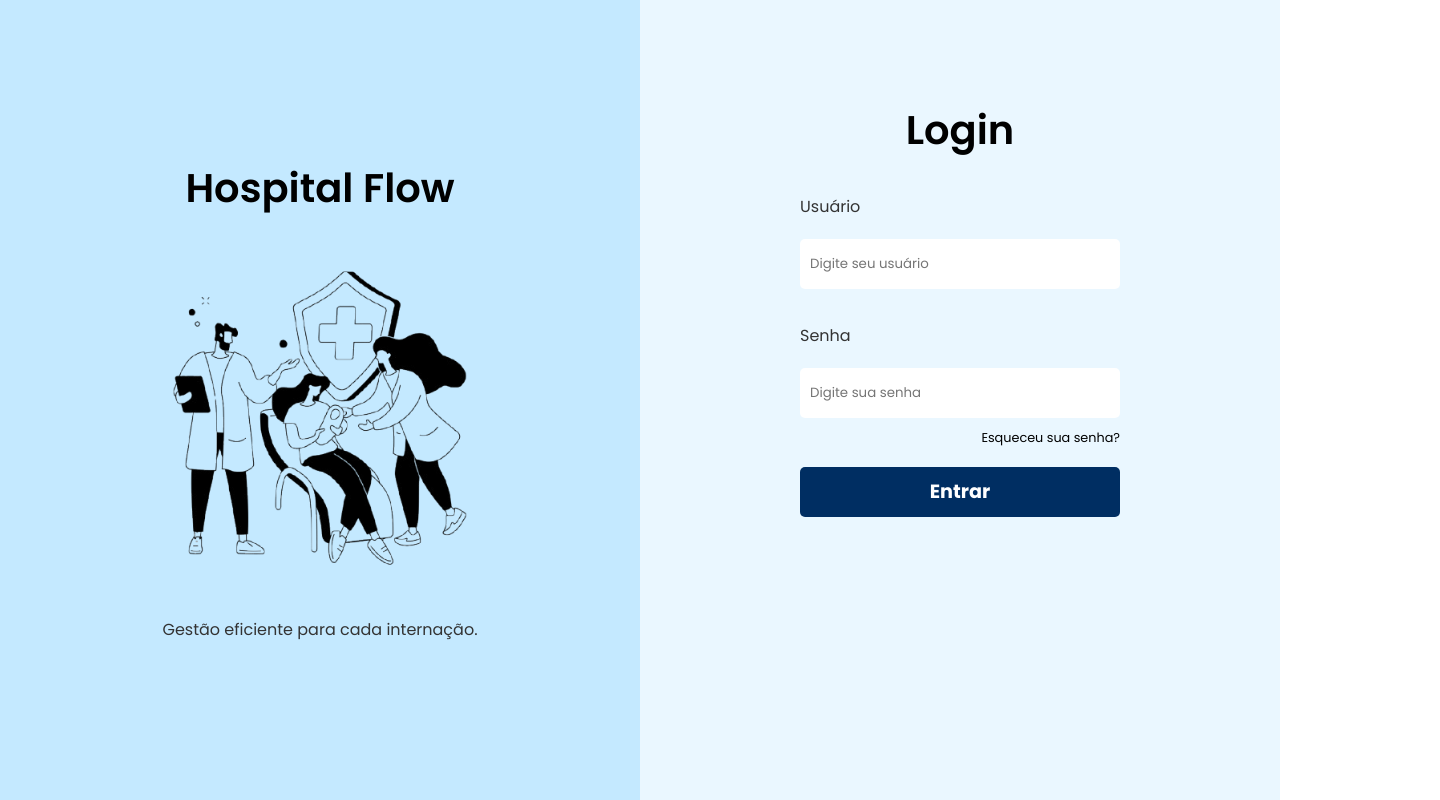
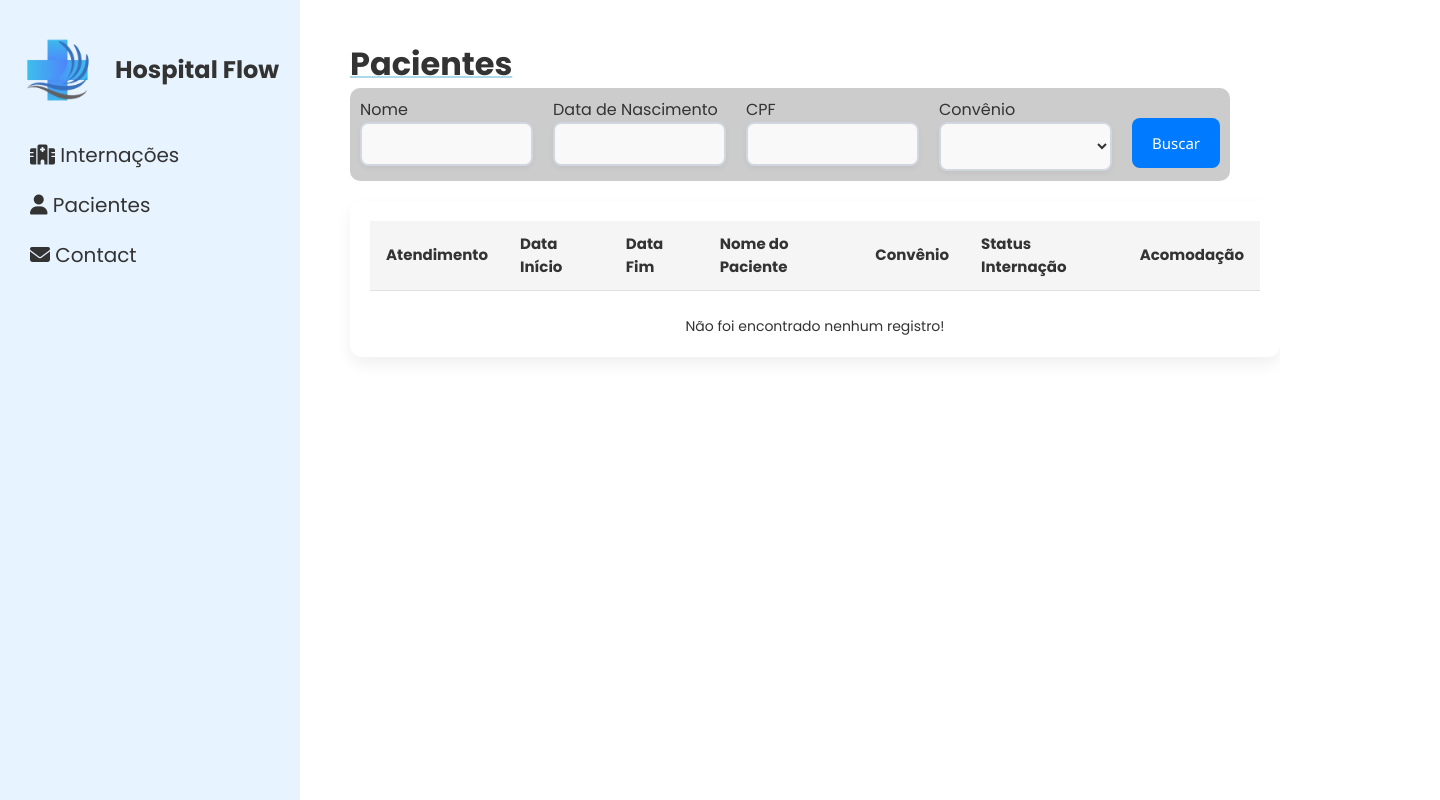
Before and after one commit to villarzz/front-end-hospital-flow, an Angular app: page /pacientes in a window 1280 px wide. Before the commit this address led to /. Shown: the whole page, 1440 px wide, since content can reach past the window. Built offline with nearby package versions, Linux system fonts and the light colour scheme; some icons are missing.

Commit message:
feat adicioanando componentes de pacientes

```diff
--- a/src/app/app.module.ts
+++ b/src/app/app.module.ts
@@ -8,12 +8,14 @@ import { FormsModule } from '@angular/forms';
 import { InternacoesComponent } from './pages/internacoes/internacoes.component';
 import { SideBarComponent } from './components/side-bar/side-bar.component';
 import { HttpClientModule } from '@angular/common/http';
+import { PacientesComponent } from './pages/pacientes/pacientes.component';
 
 @NgModule({
   declarations: [
     AppComponent,
     LoginComponent,
     InternacoesComponent,
+    PacientesComponent,
     SideBarComponent
   ],
   imports: [
--- a/src/app/components/side-bar/side-bar.component.html
+++ b/src/app/components/side-bar/side-bar.component.html
@@ -9,7 +9,7 @@
         <a href="/internacoes"> <i class="fas fa-hospital"></i> Internações </a>
       </li>
       <li>
-        <a href="#about"><i class="fas fa-user"></i> About </a>
+        <a href="/pacientes"><i class="fas fa-user"></i> Pacientes </a>
       </li>
       <li>
         <a href="#contact"><i class="fas fa-envelope"></i> Contact </a>
--- /dev/null
+++ b/src/app/pages/pacientes/pacientes.component.css
@@ -0,0 +1,127 @@
+.internacoes {
+  display: flex;
+  height: 100vh;
+}
+
+.main {
+  flex: 1;
+  margin-top: 40px;
+  margin-left: 50px;
+}
+
+h1 {
+  text-decoration: underline;
+  text-decoration-color: #add8e6;
+  text-decoration-thickness: 2px;
+}
+
+.form-group {
+  display: flex;
+  gap: 20px;
+  flex-direction: row;
+  background-color: #ccc;
+  margin-right: 50px;
+  padding: 10px;
+  border-radius: 10px;
+}
+
+.input {
+  display: flex;
+  flex-direction: column;
+  width: 100%;
+}
+
+input,
+select {
+  width: 100%;
+  padding: 10px;
+  border: 2px solid #d0d7de;
+  border-radius: 8px;
+  outline: none;
+  transition: all 0.3s ease;
+  background-color: #f9f9f9;
+  color: #333;
+  box-shadow: 0 2px 5px rgba(0, 0, 0, 0.05);
+}
+
+input::placeholder {
+  color: #999;
+}
+
+input:focus {
+  border-color: #4da6ff;
+  background-color: #fff;
+  box-shadow: 0 0 0 4px rgba(77, 166, 255, 0.2);
+}
+
+.tabela-container {
+  max-width: 1140px;
+  margin-top: 20px;
+  padding: 20px;
+  background-color: #ffffff;
+  border-radius: 12px;
+  box-shadow: 0 8px 16px rgba(0, 0, 0, 0.06);
+  font-family: "Segoe UI", Tahoma, Geneva, Verdana, sans-serif;
+}
+
+.tabela-hospitalar {
+  width: 100%;
+  border-collapse: collapse;
+  text-align: left;
+  font-size: 15px;
+}
+
+.tabela-hospitalar th,
+.tabela-hospitalar td {
+  padding: 12px 16px;
+  border-bottom: 1px solid #e0e0e0;
+}
+
+.tabela-hospitalar thead {
+  background-color: #f5f5f5;
+  font-weight: 600;
+}
+
+.tabela-hospitalar tbody tr:hover {
+  background-color: #f0f8ff;
+  transition: background-color 0.3s ease;
+}
+
+.btn-buscar {
+  background-color: #007bff; /* Azul hospitalar suave */
+  color: white;
+  border: none;
+  padding: 10px 20px;
+  font-size: 15px;
+  font-weight: 500;
+  border-radius: 8px;
+  cursor: pointer;
+  transition: background-color 0.3s ease, box-shadow 0.3s ease;
+  font-family: "Segoe UI", Tahoma, Geneva, Verdana, sans-serif;
+  height: 50px;
+}
+
+.btn-buscar:hover {
+  background-color: #0056b3;
+  box-shadow: 0 4px 8px rgba(0, 123, 255, 0.2);
+}
+
+.btn-container {
+  display: flex;
+  justify-content: center;
+  margin-top: 20px;
+}
+
+.error-container {
+  display: flex;
+  justify-content: center;
+  align-items: center;
+  margin-top: 20px;
+  width: 100%;
+}
+
+.error-text {
+  font-size: 14px;
+  margin-top: 5px;
+  text-align: center;
+}
--- /dev/null
+++ b/src/app/pages/pacientes/pacientes.component.html
@@ -0,0 +1,83 @@
+<div class="internacoes">
+  <app-side-bar class="sidebar"></app-side-bar>
+  <div class="main">
+    <h1>Pacientes</h1>
+    <form>
+      <div class="form-group">
+        <div class="input">
+          <label for="nome">Nome</label>
+          <input
+            type="text"
+            id="nome"
+            name="nome"
+            [(ngModel)]="nome"
+          />
+        </div>
+
+        <div class="input">
+          <label for="dataNascimento">Data de Nascimento</label>
+          <input
+            type="text"
+            id="dataNascimento"
+            name="dataNascimento"
+            [(ngModel)]="dataNascimento"
+          />
+        </div>
+
+        <div class="input">
+          <label for="cpf">CPF</label>
+          <input
+            type="text"
+            id="cpf"
+            name="cpf"
+            [(ngModel)]="cpf"
+          />
+        </div>
+
+        <div class="input">
+          <label for="convenio">Convênio</label>
+          <select [(ngModel)]="convenio" name="convenio">
+            <option value="unimed">Unimed</option>
+            <option value="bradesco">Bradesco</option>
+            <option value="sulamerica">SulAmérica</option>
+            <option value="amil">Amil</option>
+          </select>
+        </div>
+
+        <div class="btn-container">
+          <button class="btn-buscar" (click)="postPaciente()">Buscar</button>
+        </div>
+      </div>
+    </form>
+
+    <div class="tabela-container">
+      <table class="tabela-hospitalar">
+        <thead>
+          <tr>
+            <th>Atendimento</th>
+            <th>Data Início</th>
+            <th>Data Fim</th>
+            <th>Nome do Paciente</th>
+            <th>Convênio</th>
+            <th>Status Internação</th>
+            <th>Acomodação</th>
+          </tr>
+        </thead>
+        <tbody *ngIf="pacientes.length > 0">
+          <tr *ngFor="let paciente of pacientes">
+            <td>{{ paciente.atendimento }}</td>
+            <td>{{ paciente.dataInicio }}</td>
+            <td>{{ paciente.dataFim }}</td>
+            <td>{{ paciente.nomePaciente }}</td>
+            <td>{{ paciente.convenio }}</td>
+            <td>{{ paciente.statusInternacaoDescricao }}</td>
+            <td>{{ paciente.acomodacaoDescricao }}</td>
+          </tr>
+        </tbody>
+      </table>
+      <div class="error-container" *ngIf="pacientes.length == 0">
+        <p class="error-text">Não foi encontrado nenhum registro!</p>
+      </div>
+    </div>
+  </div>
+</div>
--- /dev/null
+++ b/src/app/pages/pacientes/pacientes.component.ts
@@ -0,0 +1,27 @@
+import { Component, OnInit } from '@angular/core';
+
+@Component({
+  selector: 'app-pacientes',
+  templateUrl: './pacientes.component.html',
+  styleUrls: ['./pacientes.component.css'],
+})
+export class PacientesComponent implements OnInit {
+  nome!: string;
+  convenio!: string;
+  cpf!: string;
+  atendimento!: string;
+  pacientes: any[] = [];
+  dataNascimento!: string;
+
+  ngOnInit(): void {
+    this.getPacientes();
+  }
+
+  getPacientes(){
+
+  }
+
+  postPaciente(){
+
+  }
+}
```
Also changed, not shown: src/app/app-routing.module.ts (+5 -3 lines), 1 other file (tests, documents, lock files or other folders).
